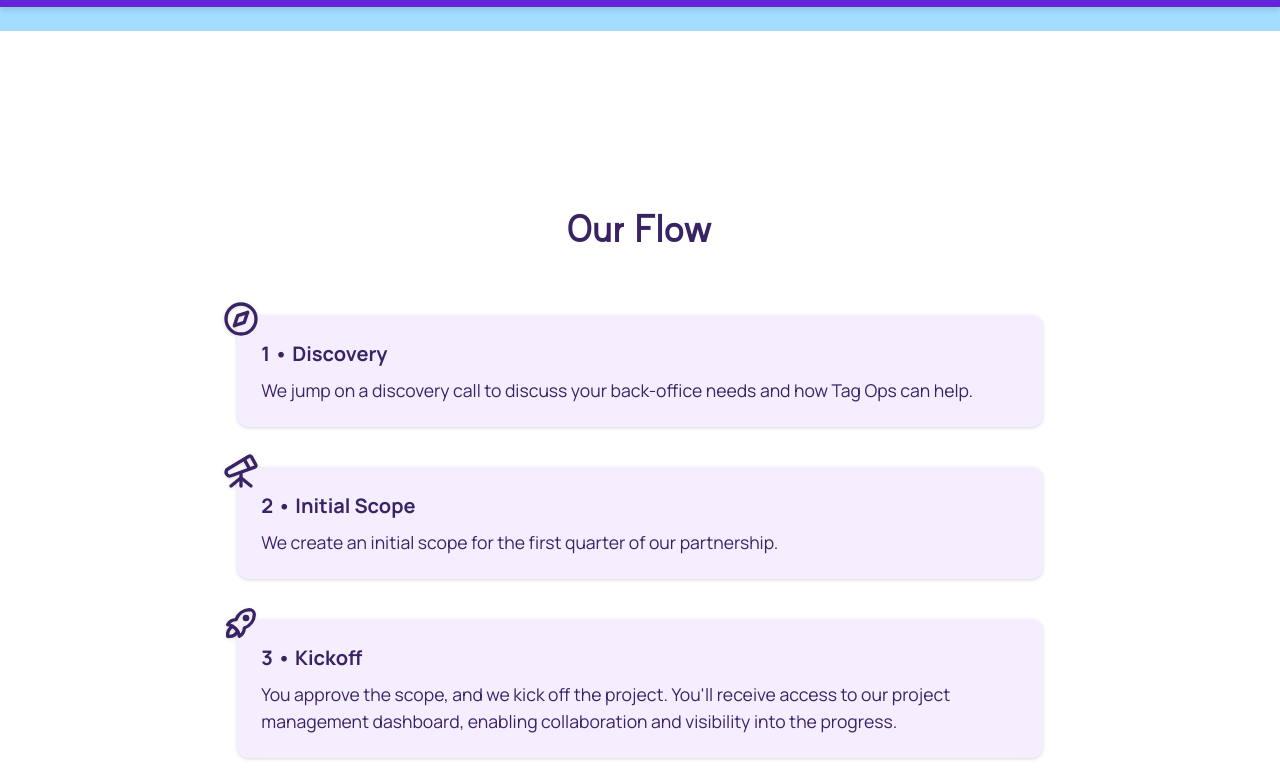
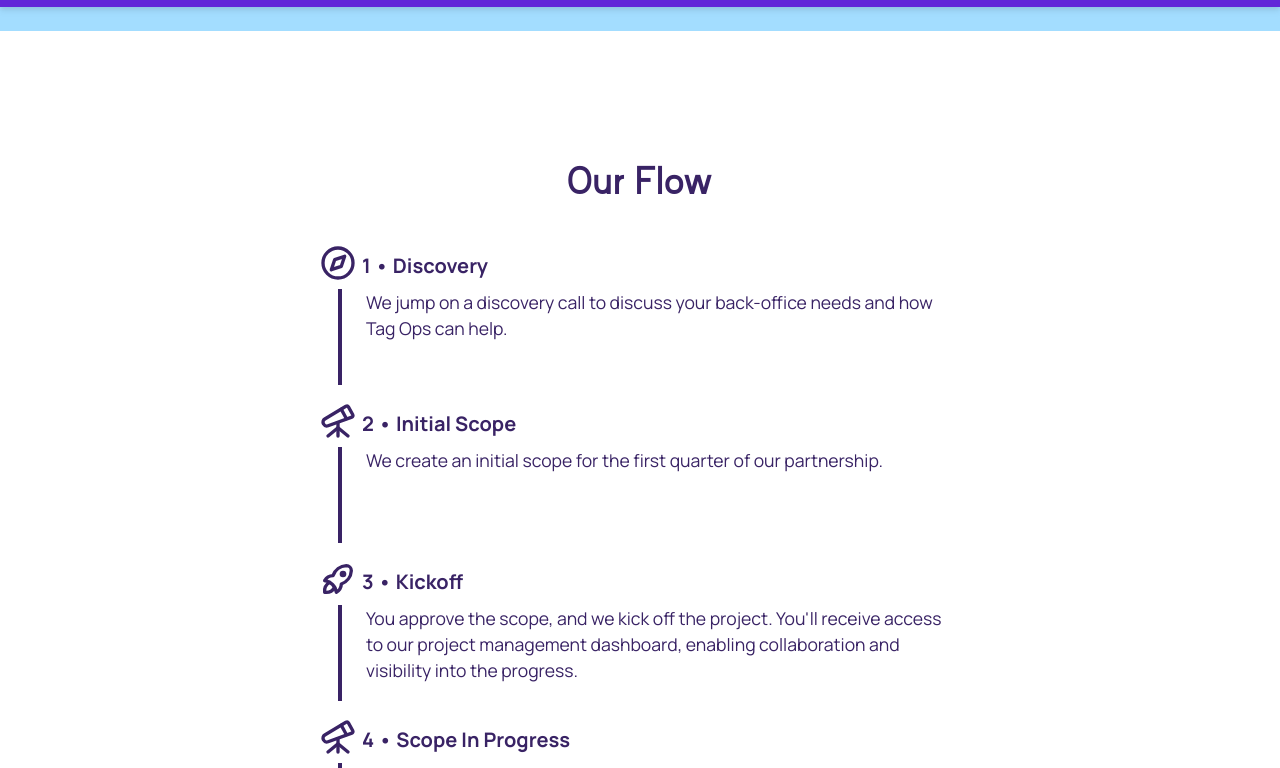
Before and after one commit to hicass/tag-ops-v3, a Next.js app: page / in a window 1280 px wide. Shown: the part 1480-2248 px from the top of the page. Built offline with nearby package versions, Linux system fonts and the light colour scheme.

Commit message:
Update Flow Section: - Update the styling and animation of the flow cards - Update the width of the Flow Section

```diff
--- a/src/components/LandingPage/FlowSection/FlowCards.tsx
+++ b/src/components/LandingPage/FlowSection/FlowCards.tsx
@@ -71,17 +71,17 @@
 
 const cardVariants: Variants = {
   offscreen: {
-    y: 200,
+    x: 200,
     opacity: 0,
   },
   onscreen: {
-    y: 0,
+    x: 0,
     opacity: 1,
     scale: 1,
     transition: {
       type: 'spring',
-      bounce: 0.4,
-      duration: 0.8,
+      bounce: 0.3,
+      duration: 0.6,
     },
   },
 };
@@ -99,9 +99,9 @@
             amount: 0.2,
           }}
           key={idx}
-          className="relative my-10 p-6 bg-secondarylight rounded-xl drop-shadow"
+          className="relative my-6 min-h-fit"
         >
-          <div className="w-10 h-10 absolute top-0 left-0 -ml-4 -mt-4">
+          <div className="w-10 h-10 absolute top-0 left-0 -ml-5 -mt-2">
             <Image
               src={card.iconLink}
               alt={card.iconAlt}
@@ -110,12 +110,14 @@
               layout="responsive"
             />
           </div>
-          <h3 className="txt-md-bold">{card.title}</h3>
-          <p className="mt-2 txt-rg">{card.description}</p>
+          <h3 className="txt-md-bold pl-6">{card.title}</h3>
+          <p className="mt-2 txt-rg border-l-4 pl-6 min-h-24 h-fit">
+            {card.description}
+          </p>
         </motion.div>
       ))}
     </>
   );
-}
+};
 
 export default FlowCards;
--- a/src/components/LandingPage/FlowSection/FlowSection.tsx
+++ b/src/components/LandingPage/FlowSection/FlowSection.tsx
@@ -1,72 +1,19 @@
 'use client';
 
 import { FC } from 'react';
-
-import Image from 'next/legacy/image';
-import Link from 'next/link';
-
-import { motion } from 'framer-motion';
 
 import FlowCards from './FlowCards';
 
 const FlowSection: FC = () => {
   return (
-    <section className="flex flex-col items-center gap-4 my-8 sm:my-16 p-6 sm:mt-20 md:w-2/3 2xl:w-1/2">
+    <section className="flex flex-col items-center gap-4 my-8 p-6 md:w-2/3 2xl:w-1/2">
       <h2>Our Flow</h2>
 
-      <div className="w-full">
+      <div className="w-3/4">
         <FlowCards />
       </div>
-
-      <h2 className="text-center mt-4 lg:mt-10">
-        Analytics Empowerment
-      </h2>
-
-      <motion.div
-        initial={{ opacity: 0 }}
-        whileInView={{ opacity: 1 }}
-        transition={{ duration: 0.5 }}
-        className="flex flex-col items-center mt-4 gap-4"
-      >
-        <div className="flex flex-col gap-4 w-full sm:w-2/3 md:w-2/3 lg:w-1/2 mt-6">
-          <div className="border-4 border-secondarylight padding-2 rounded-xl drop-shadow">
-            <Image
-              src="/images/dashboard.png"
-              alt="Teamwork Dashboard"
-              layout="responsive"
-              className="rounded-xl"
-              objectFit="cover"
-              width={1010}
-              height={638}
-            />
-          </div>
-
-          <div className="flex w-full flex-row items-center gap-2">
-            <p className="text-rg">Powered By: </p>
-            <div className="w-1/4">
-              <Link href="https://www.teamwork.com/" target="_blank">
-                <Image
-                  src="/images/teamwork-logo.png"
-                  alt="Teamwork Logo"
-                  layout="responsive"
-                  objectFit="cover"
-                  width={1920}
-                  height={248}
-                />
-              </Link>
-            </div>
-          </div>
-        </div>
-
-        <p className="mt-6 txt-md">
-          Our project management software empowers your business with analytics,
-          not only on tasks and project budgets but also a breakdown of how much
-          time is spent on any specific task within any division (Finance, HR,
-          Ops) every quarter.
-        </p>
-      </motion.div>
     </section>
   );
-}
+};
 
 export default FlowSection;
```
